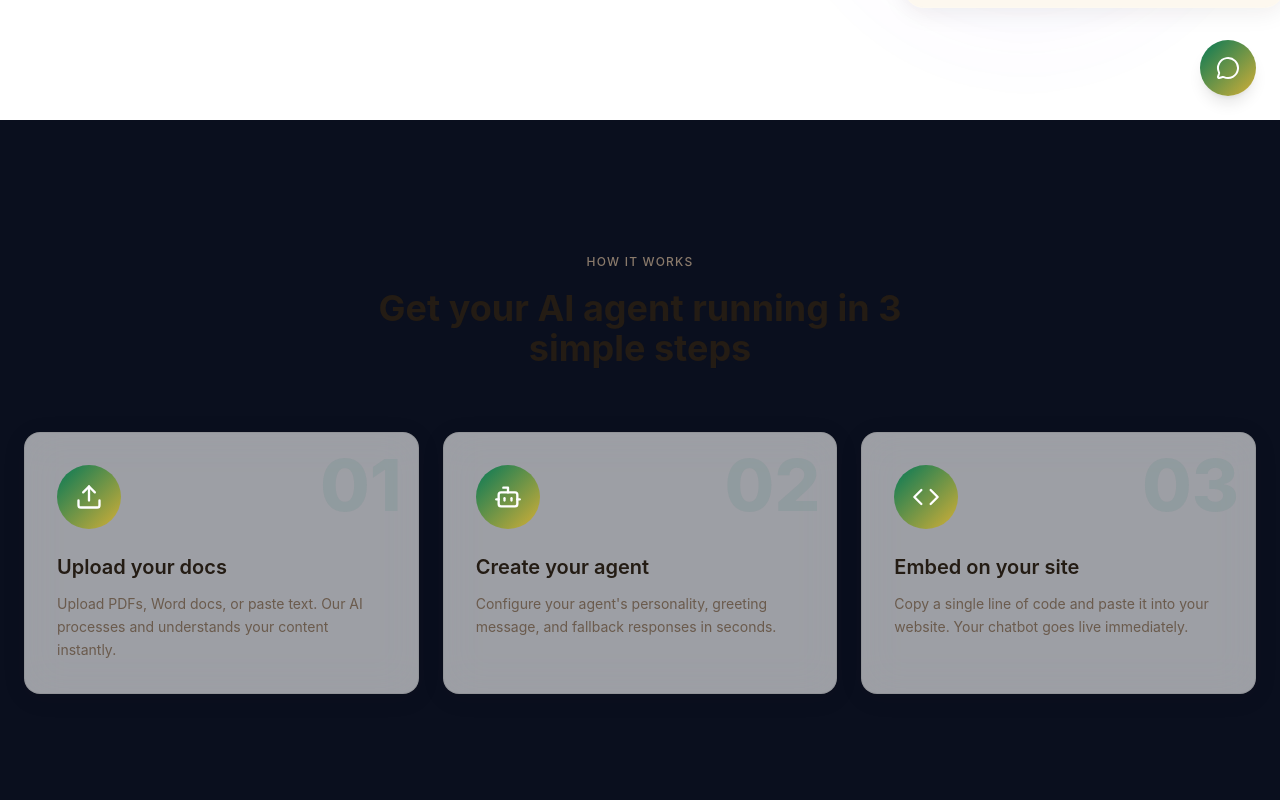
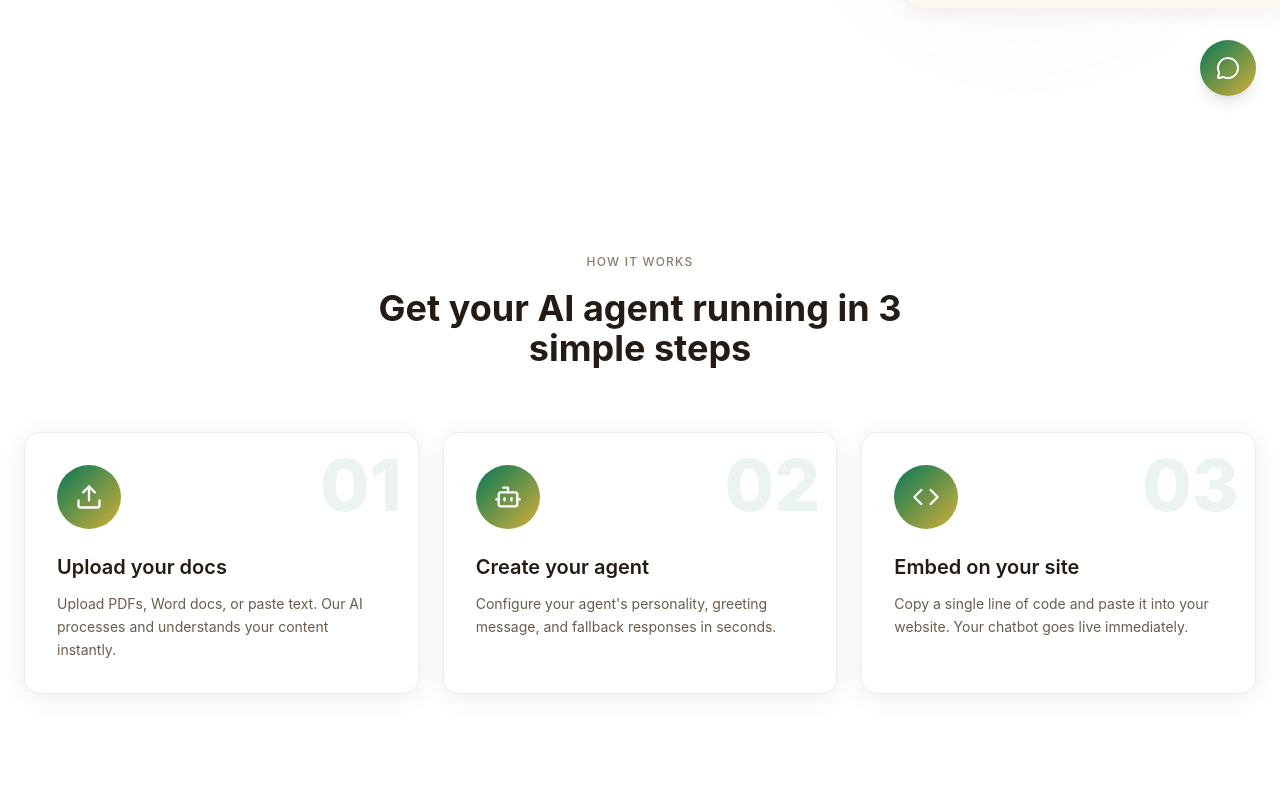
Before and after one commit to Oluwashiji/NexAgent, a React (Vite) app in the folder NEX AGENT ZIP/app/: page / in a window 1280 px wide. Shown: the part 680-1480 px from the top of the page. Built offline with nearby package versions, Linux system fonts and the light colour scheme.

Commit message:
Change background color of HowItWorksSection

```diff
--- a/NEX AGENT ZIP/app/src/sections/landing/HowItWorksSection.tsx
+++ b/NEX AGENT ZIP/app/src/sections/landing/HowItWorksSection.tsx
@@ -25,7 +25,7 @@ const STEPS = [
 
 export default function HowItWorksSection() {
   return (
-    <section id="how-it-works" className="relative py-20 lg:py-32 bg-[#0A0F1E]">
+    <section id="how-it-works" className="relative py-20 lg:py-32 bg-white">
       <div className="max-w-[1280px] mx-auto px-6">
         {/* Section Header */}
         <AnimatedSection className="text-center mb-16">
```
